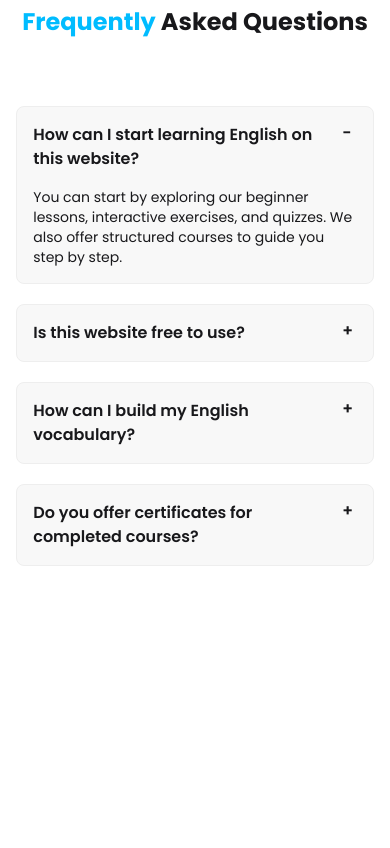
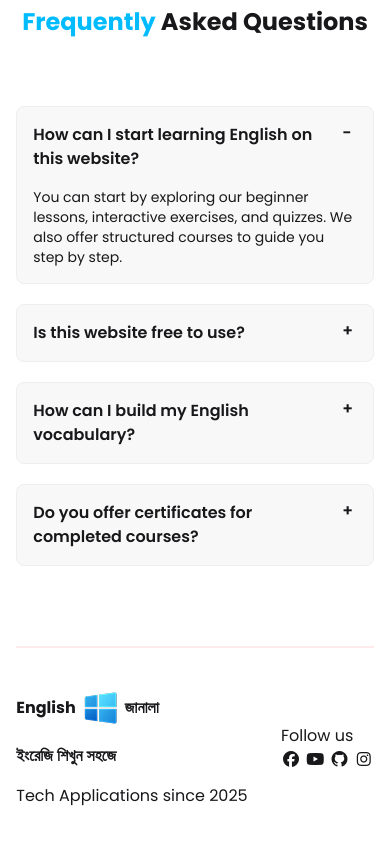
Before and after one commit to imtiaz-al-kabir/english-janala, a plain HTML site: page index.html in a window 390 px wide. Shown: the part 1703-2551 px from the top of the page. Before the commit the page ends 2269 px from the top, so only its background shows below. Drawn offline with nearby package versions, Linux system fonts and the light colour scheme; no server answers.

Commit message:
FOOTER section done with RESPONSIVE

```diff
--- a/index.html
+++ b/index.html
@@ -246,6 +246,30 @@
       </div>
     </section>
 
+    <!-- footer section  -->
+
+    <footer
+      class="mt-20 w-11/12 mx-auto border-[#ffebeb] border-t-2 flex justify-between items-center"
+    >
+      <div class="py-10 space-y-4">
+        <div class="flex items-center gap-1">
+          <span class="font-bold">English</span>
+          <img src="./assets/logo.png" alt="" />
+          <span class="bangla font-bold">জানালা</span>
+        </div>
+        <h2 class="font-bold bangla">ইংরেজি শিখুন সহজে</h2>
+        <p>Tech Applications since 2025</p>
+      </div>
+      <div>
+        <h2>Follow us</h2>
+        <div>
+          <i class="fa-brands fa-facebook"></i>
+          <i class="fa-brands fa-youtube"></i>
+          <i class="fa-brands fa-github"></i>
+          <i class="fa-brands fa-instagram"></i>
+        </div>
+      </div>
+    </footer>
     <script src="./app.js"></script>
   </body>
 </html>
```
